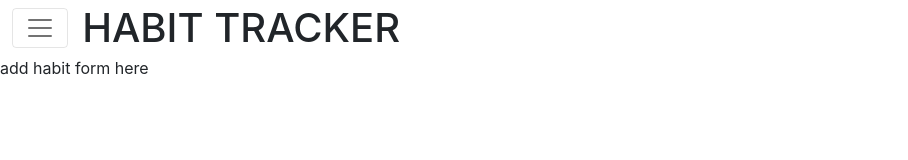
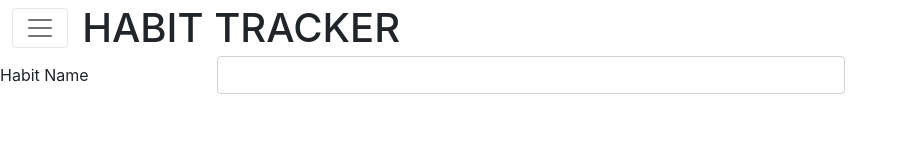
Before and after one commit to Emilykidd3/habit-tracker, a React (Create React App) app in the folder client/: page /addhabit in a window 1280 px wide. Shown: the top 160 px of the page, without its empty margins (0-908 px from the left). Built offline with nearby package versions, Linux system fonts and the light colour scheme; the HTML template or start-up script is replaced by a standard one.

Commit message:
added form for new habit

```diff
--- a/client/src/pages/AddHabit.js
+++ b/client/src/pages/AddHabit.js
@@ -1,10 +1,24 @@
 import React from 'react';
+import {
+    Col,
+    Button,
+    Form,
+    FormGroup,
+    Label,
+    Input,
+    FormText
+} from 'reactstrap';
 
 const AddHabit = () => {
     return(
-        <div>
-            add habit form here
-        </div>
+        <Form>
+            <FormGroup row>
+                <Label for="newHabit" sm={2}>Habit Name</Label>
+                <Col sm={6}>
+                    <Input type="text" name="habit" id="habitName"/>
+                </Col>
+            </FormGroup>
+        </Form>
     )
 }
 
```
